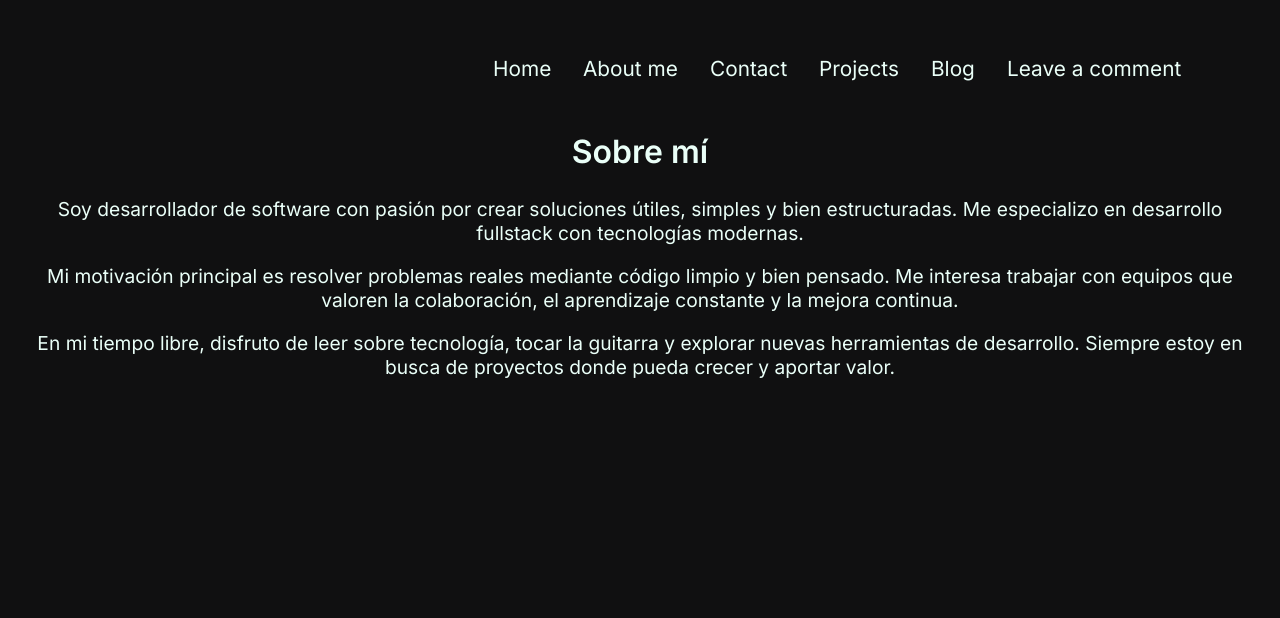
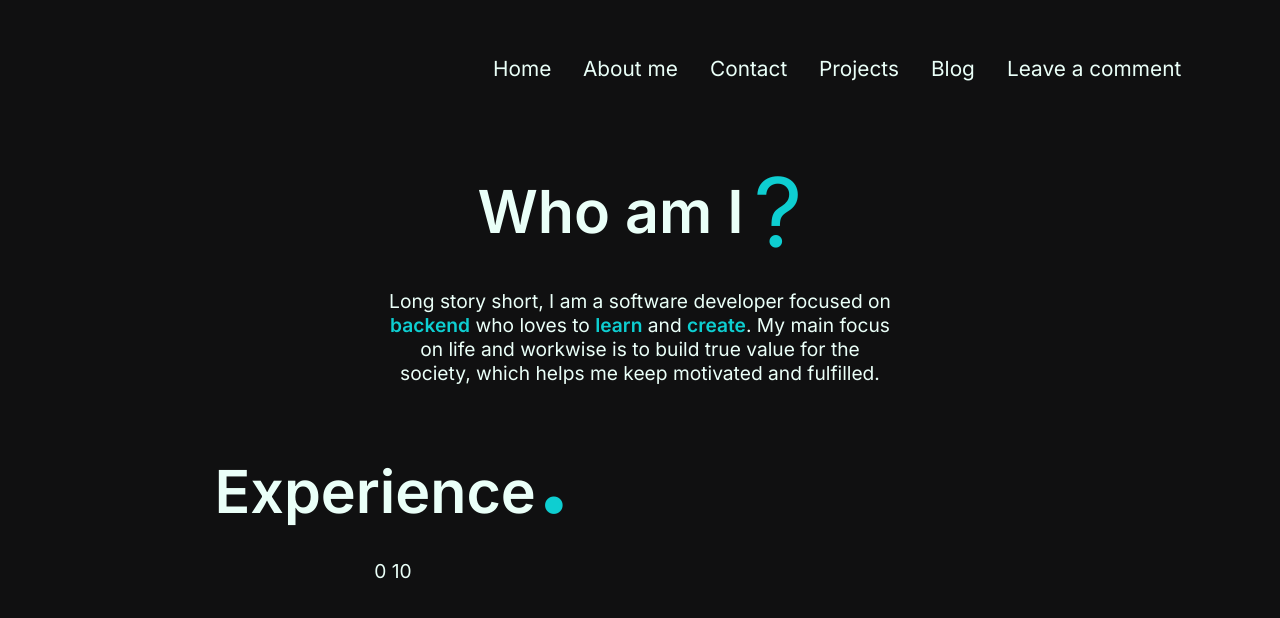
Before and after one commit to hectorsp10/CVWeb, a React (Vite) app in the folder frontend/: page /about in a window 1280 px wide. Shown: the top 618 px of the page. Built offline with nearby package versions, Linux system fonts and the light colour scheme.

Commit message:
Added content to "about" page

```diff
--- a/frontend/src/pages/About.tsx
+++ b/frontend/src/pages/About.tsx
@@ -1,21 +1,80 @@
 import Header from '../components/reusable/Header.tsx'
+import '../styles/pages/About.css'
+import React, { useEffect, useState } from 'react';
+
+function calculateExperience(from: Date, to: Date) {
+  let years = to.getFullYear() - from.getFullYear();
+  let months = to.getMonth() - from.getMonth();
+  let days = to.getDate() - from.getDate();
+
+  if (days < 0) {
+    months -= 1;
+    const prevMonth = new Date(to.getFullYear(), to.getMonth(), 0);
+    days += prevMonth.getDate();
+  }
+
+  if (months < 0) {
+    years -= 1;
+    months += 12;
+  }
+
+  return { years, months, days };
+}
 
 export default function About() {
+  const startDate = new Date('2024-08-19');
+
+  type Experience = { years: number; months: number; days: number };
+  const [experience, setExperience] = useState<Experience>({ years: 0, months: 0, days: 0 });
+
+  useEffect(() => {
+    const totalExperience = calculateExperience(startDate, new Date());
+    const totalSteps = 30;
+    const duration = 1000;
+    const stepTime = duration / totalSteps;
+    let step = 0;
+
+    const interval = setInterval(() => {
+      step++;
+
+      setExperience({
+        years: Math.floor((totalExperience.years * step) / totalSteps),
+        months: Math.floor((totalExperience.months * step) / totalSteps),
+        days: Math.floor((totalExperience.days * step) / totalSteps),
+      });
+
+      if (step >= totalSteps) {
+        clearInterval(interval);
+        setExperience(totalExperience); // asegurar precisión final
+      }
+    }, stepTime);
+
+    return () => clearInterval(interval);
+  }, []);
+
   return (
     <>
       <Header />
-      <section>
-        <div className="about-body">
-          <h2 className="text-lg">Sobre mí</h2>
-          <p className="text">
-            Soy desarrollador de software con pasión por crear soluciones útiles, simples y bien estructuradas. Me especializo en <span class="font-semibold text-indigo-600">desarrollo fullstack</span> con tecnologías modernas.
+      <section className='container'>
+        <div>
+          <div className='intro row'>
+            <h1 className="title-1">Who am I</h1>
+            <a className='question'>?</a>
+          </div>
+          <p className='text text-center about-text'>
+            Long story short, I am a software developer focused on <strong>backend</strong> who loves to <strong>learn</strong> and <strong>create</strong>.
+            My main focus on life and workwise is to build true value for the society, which helps me keep motivated and fulfilled.
           </p>
-          <p className="text">
-            Mi motivación principal es resolver problemas reales mediante código limpio y bien pensado. Me interesa trabajar con equipos que valoren la colaboración, el aprendizaje constante y la mejora continua.
-          </p>
-          <p className="text">
-            En mi tiempo libre, disfruto de <span className="italic">leer sobre tecnología, tocar la guitarra y explorar nuevas herramientas de desarrollo</span>. Siempre estoy en busca de proyectos donde pueda crecer y aportar valor.
-          </p>
+        </div>
+        <div className='about-section'>
+          <div className='row'>
+            <div className='about-section-content'>
+              <h1 className='title-1'>Experience<a className='dot'>.</a></h1>
+              <p className='text'>
+                {experience.years} {experience.months}
+              </p>
+            </div>
+          </div>
         </div>
       </section>
     </>
--- a/frontend/src/styles/components/reusable/Footer.css
+++ b/frontend/src/styles/components/reusable/Footer.css
@@ -2,11 +2,6 @@
   height: 500px;
   background-color: var(--color-background-light);
   position: relative;
-}
-
-.row {
-  display: flex;
-  flex-direction: row;
 }
 
 .button-list {
--- a/frontend/src/styles/index.css
+++ b/frontend/src/styles/index.css
@@ -14,7 +14,10 @@ body {
     z-index: 1000;
 }
 
-
+.row {
+  display: flex;
+  flex-direction: row;
+}
 
 .container {
     margin-left: 15%;
@@ -46,6 +49,10 @@ body {
     font-size: 2rem;
 }
 
+.text-center{
+  text-align: center;
+}
+
 .dot{
     color: var(--color-primary);
     font-size: 7rem;
@@ -55,6 +62,9 @@ strong{
     color: var(--color-primary);
 }
 
+.mt {
+    margin-top: 3rem;
+}
 .mb {
     margin-bottom: 3rem;
 }
--- a/frontend/src/styles/pages/About.css
+++ b/frontend/src/styles/pages/About.css
@@ -1,10 +1,29 @@
 .about-body {
+  margin: 5rem;
+  margin-left: 15%;
+  margin-right: 15%;
+}
+
+.intro{
   text-align: center;
+  justify-content: center;
   align-items: center;
-  align-content: center;
-  align-self: center;
-  justify-content: center;
-  justify-items: center;
-  justify-self: center;
+}
 
+.question{
+  color: var(--color-primary);
+  font-size: 6rem;
+  margin-left: 10px;
 }
+
+.about-text{
+  margin-left: 20%;
+  margin-right: 20%;
+}
+
+@media (max-width: 768px){
+  .about-text{
+    margin-left: 0%;
+    margin-right: 0%;
+  }
+}
```
